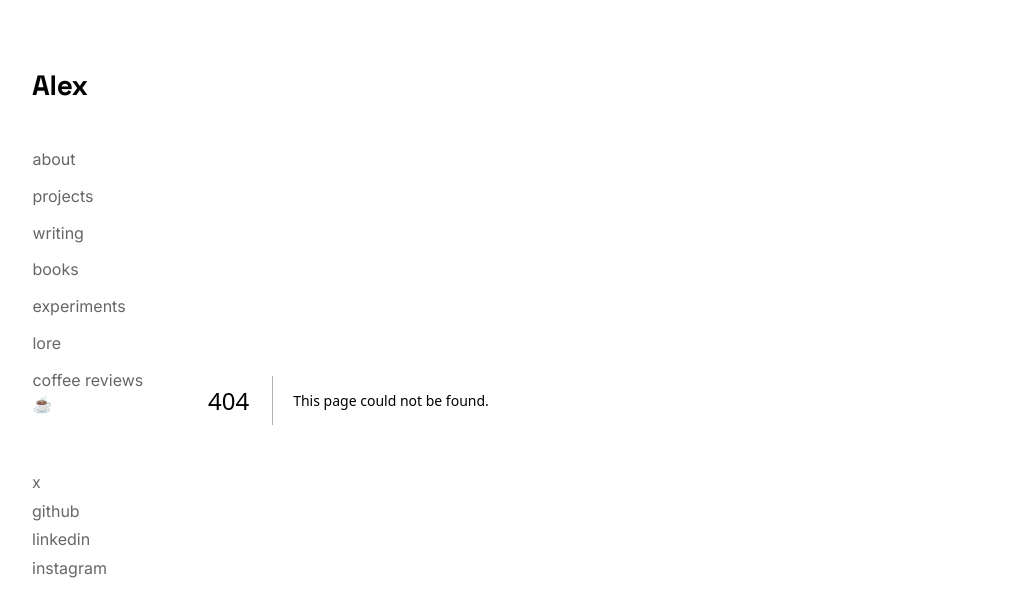
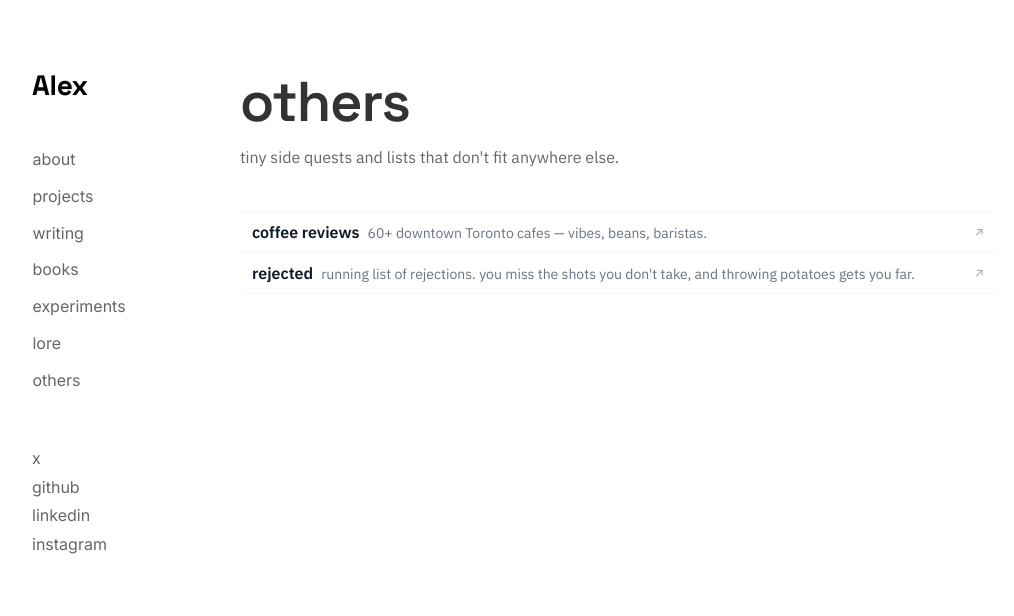
Before and after one commit to alexshibu1/alexshibu.com, a Next.js app: page /others in a window 1280 px wide. Before the commit this address had no page. Shown: the top 616 px of the page, without its empty margins (48-1062 px from the left). Built offline with nearby package versions, Linux system fonts and the light colour scheme.

Commit message:
changes . i also added others

```diff
--- a/app/components/sidebar.tsx
+++ b/app/components/sidebar.tsx
@@ -74,8 +74,8 @@ export default function Sidebar() {
           <Link href="/lore" className={linkClassName} onClick={closeMenu}>
             lore
           </Link>
-          <Link href="/coffee" className={linkClassName} onClick={closeMenu}>
-            coffee reviews ☕
+          <Link href="/others" className={linkClassName} onClick={closeMenu}>
+            others
           </Link>
         </div>
 
--- a/app/lore/page.tsx
+++ b/app/lore/page.tsx
@@ -40,8 +40,7 @@ function inferSortKey(date: string): number {
       const [, whenRaw, yyyyRaw] = m;
       const yyyy = Number(yyyyRaw);
       const when = whenRaw.toLowerCase();
-      const month =
-        when === "early" ? 2 : when === "mid" ? 6 : /* late */ 12;
+      const month = when === "early" ? 2 : when === "mid" ? 6 : /* late */ 12;
       return yyyy * 10000 + month * 100;
     }
   }
@@ -50,7 +49,10 @@ function inferSortKey(date: string): number {
   // - "MM.DD.YYYY" or "MM.DD.YY" (e.g. 12.18.25)
   // - "MM.YYYY" (e.g. 07.2024)
   // - "YYYY" (e.g. 2012)
-  const parts = normalized.split(".").map((p) => p.trim()).filter(Boolean);
+  const parts = normalized
+    .split(".")
+    .map((p) => p.trim())
+    .filter(Boolean);
 
   // "MM.DD.YYYY" or "MM.DD.YY"
   if (parts.length === 3) {
@@ -94,7 +96,6 @@ const LORE: LoreItem[] = [
         label: "Screenshot",
         url: "/projects/bathbombs.png",
       },
-
     ],
   },
   {
@@ -178,7 +179,7 @@ const LORE: LoreItem[] = [
   {
     id: "villars-2025-08",
     date: "08.2025",
-    line: "Villars reset in Switzerland",
+    line: "Villars fellowship in Switzerland",
     more: "Immersive global fellowship on Systems Thinking and Ecopreneurship in the Swiss Alps to develop scalable impact ventures. Met some of my best friends and learned systems thinking. Swiszzerland is expensive but probly the most beautiful place I've ever been alongside San Francisco.",
   },
   {
@@ -212,6 +213,36 @@ const LORE: LoreItem[] = [
     more: "Some of the smartest catholics I've met. Engaged with scholars and explored foundational questions and philosophical thought though aquinas lens. Inspired me to take my faith more seriously.",
   },
   {
+    id: "india-ai-film-family-2025-09",
+    date: "09.2025",
+    line: "AI film festival and family trip across South India",
+    more: "In Kerala, Bangalore, Hyderabad, and Wayanad I did an AI film festival and visited family.",
+  },
+  {
+    id: "first-book-finished-2025-11",
+    date: "11.2025",
+    line: "Finished my first book",
+    more: "Nov 2025 I finished my first full book cover to cover. Atomic Habits by James Clear.I've carried it acorss almost 20 flights for the past 2 years.",
+  },
+  {
+    id: "programming-serious-2025-12",
+    date: "12.2025",
+    line: "Started shipping daily to GitHub",
+    more: "Dec 2025 I decided to take programming seriously and started shipping code to GitHub every day. I felt like a fraud of a developer.",
+  },
+  {
+    id: "missing-relic-film-2026-01",
+    date: "01.2026",
+    line: "Four-day sprint to film the missing relic story",
+    more: "Jan 2026 I spent four straight days making my first film in a long time, documenting the story of the missing relic at our church.",
+  },
+  {
+    id: "italy-24hr-no-internet-2024-08",
+    date: "08.2024",
+    line: "24 hours in Italy with no internet",
+    more: "Survived an insane 24 hours in Italy without internet, relying on the kindness of strangers to get around.",
+  },
+  {
     id: "yakov-research-2024-07",
     date: "07.2024",
     line: "Decision theory research with Professor Yakov in Haifa, Israel during a war",
@@ -233,7 +264,7 @@ const LORE: LoreItem[] = [
     id: "first-10k-2024-10",
     date: "10.2024",
     line: "Ran my first 10K",
-    more: "Oct 2024 did my first 10K",
+    more: "Oct 2024 did my first 10K after 2 weeks of running with uoft running club",
     links: [
       {
         label: "Strava",
@@ -301,7 +332,6 @@ const LORE: LoreItem[] = [
         label: "Instagram post",
         url: "https://www.instagram.com/p/BwTdbmtjkZD/",
       },
-
     ],
   },
   {
@@ -315,10 +345,8 @@ const LORE: LoreItem[] = [
         url: "https://youtu.be/vQcW4T5JnPU?si=txlOTA6LekbJNyPI",
       },
       {
-
         label: "my rode reel (short film)",
         url: "https://youtu.be/lFMXM3H3K1I?si=0fx5mwu6zfClNrro",
-
       },
     ],
   },
--- /dev/null
+++ b/app/others/page.tsx
@@ -0,0 +1,63 @@
+import Link from "next/link";
+
+export default function OthersPage() {
+  return (
+    <main className="page-content">
+      <h1 className="hero-heading" style={{ marginBottom: "0.25rem" }}>
+        others
+      </h1>
+      <p className="text-base text-gray-600">
+        tiny side quests and lists that don&apos;t fit anywhere else.
+      </p>
+
+      <div className="mt-4 divide-y divide-gray-100 border-t border-b border-gray-100 rounded-md bg-white/60">
+        <Link
+          href="/coffee"
+          className="group block px-3 py-2 hover:bg-red-50/40 transition-colors"
+          style={{ textDecoration: "none" }}
+        >
+          <div className="flex items-center justify-between gap-2 transition-transform group-hover:translate-x-[1px]">
+            <div className="min-w-0">
+              <span className="text-base font-semibold text-gray-900 group-hover:text-red-700">
+                coffee reviews
+              </span>
+              <span className="ml-2 text-sm text-gray-500 truncate group-hover:text-gray-700">
+                60+ downtown Toronto cafes — vibes, beans, baristas.
+              </span>
+            </div>
+            <span
+              className="text-xs text-gray-400 flex-shrink-0 transition-transform group-hover:translate-x-[1px] group-hover:text-red-500"
+              aria-hidden="true"
+            >
+              ↗
+            </span>
+          </div>
+        </Link>
+
+        <Link
+          href="/rejected"
+          className="group block px-3 py-2 hover:bg-red-50/40 transition-colors"
+          style={{ textDecoration: "none" }}
+        >
+          <div className="flex items-center justify-between gap-2 transition-transform group-hover:translate-x-[1px]">
+            <div className="min-w-0">
+              <span className="text-base font-semibold text-gray-900 group-hover:text-red-700">
+                rejected
+              </span>
+              <span className="ml-2 text-sm text-gray-500 truncate group-hover:text-gray-700">
+                running list of rejections. you miss the shots you don&apos;t
+                take, and throwing potatoes gets you far.
+              </span>
+            </div>
+            <span
+              className="text-xs text-gray-400 flex-shrink-0 transition-transform group-hover:translate-x-[1px] group-hover:text-red-500"
+              aria-hidden="true"
+            >
+              ↗
+            </span>
+          </div>
+        </Link>
+      </div>
+    </main>
+  );
+}
--- a/app/projects/page.tsx
+++ b/app/projects/page.tsx
@@ -345,26 +345,6 @@ export default function WorkIndex() {
     },
 
     {
-      name: "Easter Seals Assistive Technology ",
-      description:
-        "Made AI GLASSES for Easter Seals. A raspberry pi that reads text and signs in front of you and uses Google Assistant and Alexa to answer questions and read out loud.",
-      link: "",
-      date: "2019",
-      repo: "",
-      video: "",
-      writeup: "",
-    },
-    {
-      name: "Unity Game",
-      description:
-        "Shipped a Unity game but got taken down by Google for 'privacy'.",
-      link: "https://www.instagram.com/p/BwTdbmtjkZD/",
-      date: "2019",
-      video: "",
-      repo: "",
-      writeup: "",
-    },
-    {
       name: "Actions on Google - Bible Companion",
       description:
         "Received 10k in cloud credits to work on Actions on Google + free merch. Created Bible Companion - a voice-first Bible study application that allows users to ask questions about scripture, receive daily verses, and explore biblical content through natural language conversations. Built using Google's Actions SDK, Dialogflow, and TensorFlow.",
@@ -503,27 +483,6 @@ export default function WorkIndex() {
       image: "/projects/cal main.png",
     },
     {
-      name: "Logos Quiz Academy",
-      description:
-        "Student platform to prepare for the Logo Quiz Exam. Web development using HTML & Javascript, WordPress, and course development. Project failed because I was too late for the market and the project got boring.",
-      link: "",
-      date: "2019",
-      repo: "",
-      video: "",
-      writeup: "",
-      image: "/projects/logos.png",
-    },
-    {
-      name: "First YouTube Channel",
-      description:
-        "Started my first YouTube channel and received around $500 in free products across channels through partnerships and sponsorships.",
-      link: "https://www.youtube.com/watch?v=ShW01SDJI0c",
-      date: "2018",
-      repo: "",
-      video: "https://www.youtube.com/watch?v=ShW01SDJI0c",
-      writeup: "",
-    },
-    {
       name: "Ethiopian Coffee Strategy [TKS]",
       description:
         "Developed agri-center model projecting 5.6M jobs and a 285% profit increase for Ethiopian farmers by 2030 based on export and yield data. Worked with a 4-person team to develop strategic solutions to problems faced by 10 million Ethiopian coffee farmers, proposing 5.6M jobs based on agricultural data and stakeholder input. 10 million smallholder coffee farmers in Ethiopia face issues with access to international markets, inefficient farming practices, and inadequate lending options.",
```
